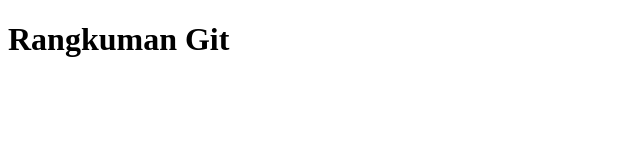
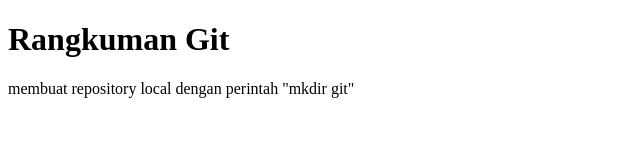
Before and after one commit to SayYass/RangkumGit, a plain HTML site: page index.html in a window 1280 px wide. Shown: the whole page, without its empty margins (0-640 px from the left). Drawn offline with Linux system fonts and the light colour scheme.

Commit message:
add paragraf : membuat repository local

```diff
--- a/index.html
+++ b/index.html
@@ -9,5 +9,7 @@
 <body>
 <h1>Rangkuman Git</h1>
 
+<p>membuat repository local dengan perintah "mkdir git"</p>
+
 </body>
 </html>
```
